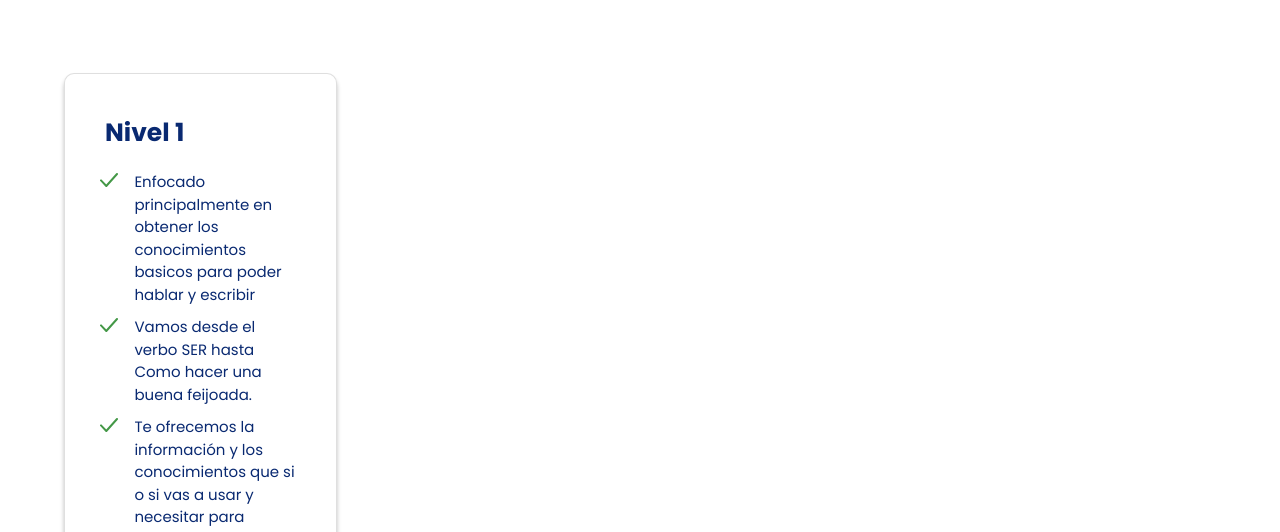
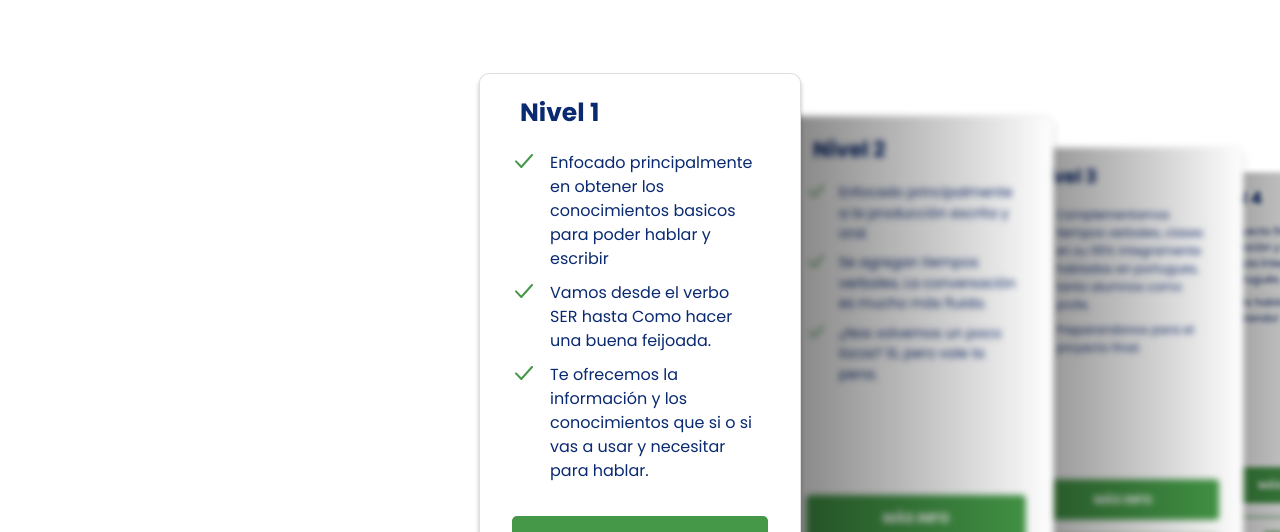
Before and after one commit to jp-quintana/caipirinha-y-portugues, a website: page pages/tarifas.html in a window 1280 px wide. Shown: the part 263-795 px from the top of the page. Drawn offline with nearby package versions, Linux system fonts and the light colour scheme.

Commit message:
Sliders tarifas

```diff
--- /dev/null
+++ b/main.js
@@ -0,0 +1,16 @@
+var swiper = new Swiper(".swiper-container", {
+  effect: "coverflow",
+  grabCursor: true,
+  centeredSlides: true,
+  slidesPerView: "auto",
+  coverflowEffect: {
+    rotate: 0,
+    stretch: 0,
+    depth: 100,
+    modifier: 2,
+    slideShadows: true,
+  },
+  pagination: {
+    el: ".swiper-pagination",
+  },
+});
--- a/pages/tarifas.html
+++ b/pages/tarifas.html
@@ -9,6 +9,7 @@
   <link rel="preconnect" href="https://fonts.gstatic.com" crossorigin>
   <link href="https://fonts.googleapis.com/css2?family=Poppins:wght@400;500;700&display=swap" rel="stylesheet">
   <link href="https://cdn.jsdelivr.net/npm/bootstrap@5.1.3/dist/css/bootstrap.min.css" rel="stylesheet" integrity="sha384-1BmE4kWBq78iYhFldvKuhfTAU6auU8tT94WrHftjDbrCEXSU1oBoqyl2QvZ6jIW3" crossorigin="anonymous"> <!--Bootstrap 5-->
+  <link rel="stylesheet" href="https://unpkg.com/swiper@8/swiper-bundle.min.css"/> <!--Swiper-->
   <link rel="stylesheet" href="../css/style.css">
 </head>
 <body>
@@ -39,20 +40,24 @@
   </header>
 
   <main class="main">
+
     <section class="tarifas">
       <div class="contenedor">
         <h1 class="tarifas__titulo">Tarifas</h1>
-        <div class="tarifas__cards">
+        <div class="tarifas__cards-contenedor">
+          <!-- <img src="../assets/general/chevron.svg" alt="">
+          <img src="../assets/general/chevron.svg" alt=""> -->
+          <div class="swiper-container">
+            <div class="tarifas__cards swiper-wrapper">
 
-          <div class="tarifas__card card">
-            <div class="tarifas-contenedor">
+              <div class="tarifas__card card swiper-slide">
+                <div class="tarifas__contenido">
                   <p class="tarifas__nivel">Nivel 1</p>
                   <ul class="tarifas__lista">
                     <li class="tarifas__items">Enfocado principalmente en obtener los conocimientos basicos para poder hablar y escribir</li>
                     <li class="tarifas__items">Vamos desde el verbo SER hasta Como hacer una buena feijoada. </li>
                     <li class="tarifas__items">Te ofrecemos la información y los conocimientos que si o si vas a usar y necesitar para hablar.</li>
                   </ul>
-
                 </div>
                 <div class="tarifas__botones">
                   <button class="tarifas__mas-informacion">MÁS INFO</button>
@@ -60,54 +65,52 @@
                 </div>
               </div>
 
-          <!-- <div class="tarifas__card card">
-            <div class="tarifas-contenedor">
+              <div class="tarifas__card card swiper-slide">
+                <div class="tarifas__contenido">
                   <p class="tarifas__nivel">Nivel 2</p>
                   <ul class="tarifas__lista">
                     <li class="tarifas__items">Enfocado principalmente a la producción escrita y oral.</li>
                     <li class="tarifas__items">Se agregan tiempos verbales, La conversación es mucho más fluida.</li>
                     <li class="tarifas__items">¿Nos volvemos un poco locos? Si, pero vale la pena.</li>
                   </ul>
-
                 </div>
                 <div class="tarifas__botones">
                   <button class="tarifas__mas-informacion">MÁS INFO</button>
                   <button class="tarifas__precio">PRECIO</button>
                 </div>
-          </div> -->
+              </div>
 
-          <!-- <div class="tarifas__card card">
-            <div class="tarifas-contenedor">
+              <div class="tarifas__card card swiper-slide">
+                <div class="tarifas__contenido">
                   <p class="tarifas__nivel">Nivel 3</p>
                   <ul class="tarifas__lista">
                     <li class="tarifas__items">Complementamos tiempos verbales, clases en su 95% integramente habladas en portugues, tanto alumnos como profe.</li>
                     <li class="tarifas__items">Preparandonos para el proyecto final.</li>
-
                   </ul>
-
                 </div>
                 <div class="tarifas__botones">
                   <button class="tarifas__mas-informacion">MÁS INFO</button>
                   <button class="tarifas__precio">PRECIO</button>
                 </div>
-          </div> -->
+              </div>
 
-          <!-- <div class="tarifas__card card">
-            <div class="tarifas-contenedor">
+              <div class="tarifas__card card swiper-slide">
+                <div class="tarifas__contenido">
                   <p class="tarifas__nivel">Nivel 4</p>
                   <ul class="tarifas__lista">
                     <li class="tarifas__items">Proyecto final de curso, creación y Producción Propia íntegramente en portugués.</li>
                     <li class="tarifas__items">¡Salis hablando o salis hablando!</li>
                   </ul>
-
-
-
                 </div>
                 <div class="tarifas__botones">
                   <button class="tarifas__mas-informacion">MÁS INFO</button>
                   <button class="tarifas__precio">PRECIO</button>
                 </div>
-          </div> -->
+              </div>
+            </div>
+          </div>
+
+
 
         </div>
       </div>
@@ -161,8 +164,10 @@
   </footer>
 
   <script src="https://cdn.jsdelivr.net/npm/bootstrap@5.1.3/dist/js/bootstrap.bundle.min.js" integrity="sha384-ka7Sk0Gln4gmtz2MlQnikT1wXgYsOg+OMhuP+IlRH9sENBO0LRn5q+8nbTov4+1p" crossorigin="anonymous"></script>
+  <script src="https://unpkg.com/swiper@8/swiper-bundle.min.js"></script>
   <!-- <script src="https://cdn.jsdelivr.net/npm/@popperjs/core@2.10.2/dist/umd/popper.min.js" integrity="sha384-7+zCNj/IqJ95wo16oMtfsKbZ9ccEh31eOz1HGyDuCQ6wgnyJNSYdrPa03rtR1zdB" crossorigin="anonymous"></script>
   <script src="https://cdn.jsdelivr.net/npm/bootstrap@5.1.3/dist/js/bootstrap.min.js" integrity="sha384-QJHtvGhmr9XOIpI6YVutG+2QOK9T+ZnN4kzFN1RtK3zEFEIsxhlmWl5/YESvpZ13" crossorigin="anonymous"></script> -->
+  <script src="../main.js" charset="utf-8"></script>
 
 </body>
 </html>
--- a/scss/_header.scss
+++ b/scss/_header.scss
@@ -29,6 +29,9 @@
 .header__logo {
   &-link {
     margin-left: 3rem;
+    @media (max-width: 992px) {
+      margin-left: 1rem;
+    }
   }
   &-home {
     @media (max-width: 992px) {
--- a/scss/_tarifas.scss
+++ b/scss/_tarifas.scss
@@ -1,11 +1,13 @@
 //Tarifas
 .tarifas {
   padding-top: 5.5rem;
+  overflow-x: hidden;
 
   @media (max-width: 768px) {
     padding-top: 3rem;
   }
 }
+
 .tarifas__titulo {
   text-align: center;
   @media (max-width: 768px) {
@@ -13,33 +15,53 @@
   }
 }
 
-.tarifas-contenedor {
-  padding: 4rem;
-  height: 50rem;
+.tarifas__cards {
+  // display: grid;
+  // grid-template-columns: repeat(4, 1fr);
+  // gap: 6rem;
+  min-height: 100% !important;
+
+
+
+  &-contenedor {
+    margin-top: 10rem;
+    height: 66rem;
+
+    @media (max-width: 768px) {
+      margin-top: 6rem;
+    }
+
+  }
+
+  // & img {
+  //   position: absolute;
+  //   z-index: 1;
+  // }
 }
 
-.tarifas__cards {
-  margin-top: 10rem;
-  display: grid;
-  grid-template-columns: repeat(4, 1fr);
-  gap: 2rem;
+.tarifas__card {
+  width: 32rem;
+}
+
+.tarifas__contenido {
+  padding: 2rem 4rem 0 4rem;
+  height: 100%;
 }
 
 .tarifas__nivel {
-
   font-size: 2.5rem;
   font-weight: 700;
 }
 
 .tarifas__lista {
-  margin: 2rem 0rem 4rem 0rem;
+  margin: 2rem 0rem 2rem 0rem;
 }
 
 .tarifas__items {
   display: list-item;
   list-style-image: url("../assets/tarifas/bullet-points-1.svg");
   padding-inline-start: 1ch;
-  font-size: 1.5rem;
+  font-size: 1.6rem;
   margin-bottom: 1rem;
 }
 
@@ -49,8 +71,8 @@
   justify-content: flex-end;
   gap: 2rem;
   //TODO a chequear el width, pasarlo a %;
-  width: 228px;
-  margin-bottom: 20px;
+  width: 80%;
+  margin-bottom: 2rem;
 }
 
 .tarifas__mas-informacion {
@@ -65,7 +87,7 @@
 }
 .tarifas__mas-informacion,
 .tarifas__precio {
-  font-size: 1.5rem;
+  font-size: 1.6rem;
   font-weight: 700;
   border-radius: 5px;
   padding: 1.5rem 0rem;
@@ -73,7 +95,7 @@
 
 //Requisitos
 .requisitos {
-  padding: 14rem 0 6rem 0;
+  padding: 8rem 0 6rem 0;
 }
 
 
--- a/scss/style.scss
+++ b/scss/style.scss
@@ -97,3 +97,32 @@ h1, h2, h3 {
     display: none;
   }
 }
+
+// .slider {
+//   position: relative;
+//   // overflow-x: auto;
+//   // overflow: hidden;
+//   // user-select: none;
+//
+// }
+//
+// .innerSlider {
+//   position: absolute;
+//   pointer-events: none;
+// }
+
+.swiper-container {
+  height: 90%;
+}
+
+.swiper-slide {
+  background-position: center;
+  background-size: cover;
+  width: 32rem;
+  height: inherit;
+  filter: blur(.4rem);
+}
+
+.swiper-slide-active {
+  filter: blur(0);
+}
```
Also changed, not shown: css/style.css. Lines whose indentation alone changed are shown as unchanged.
